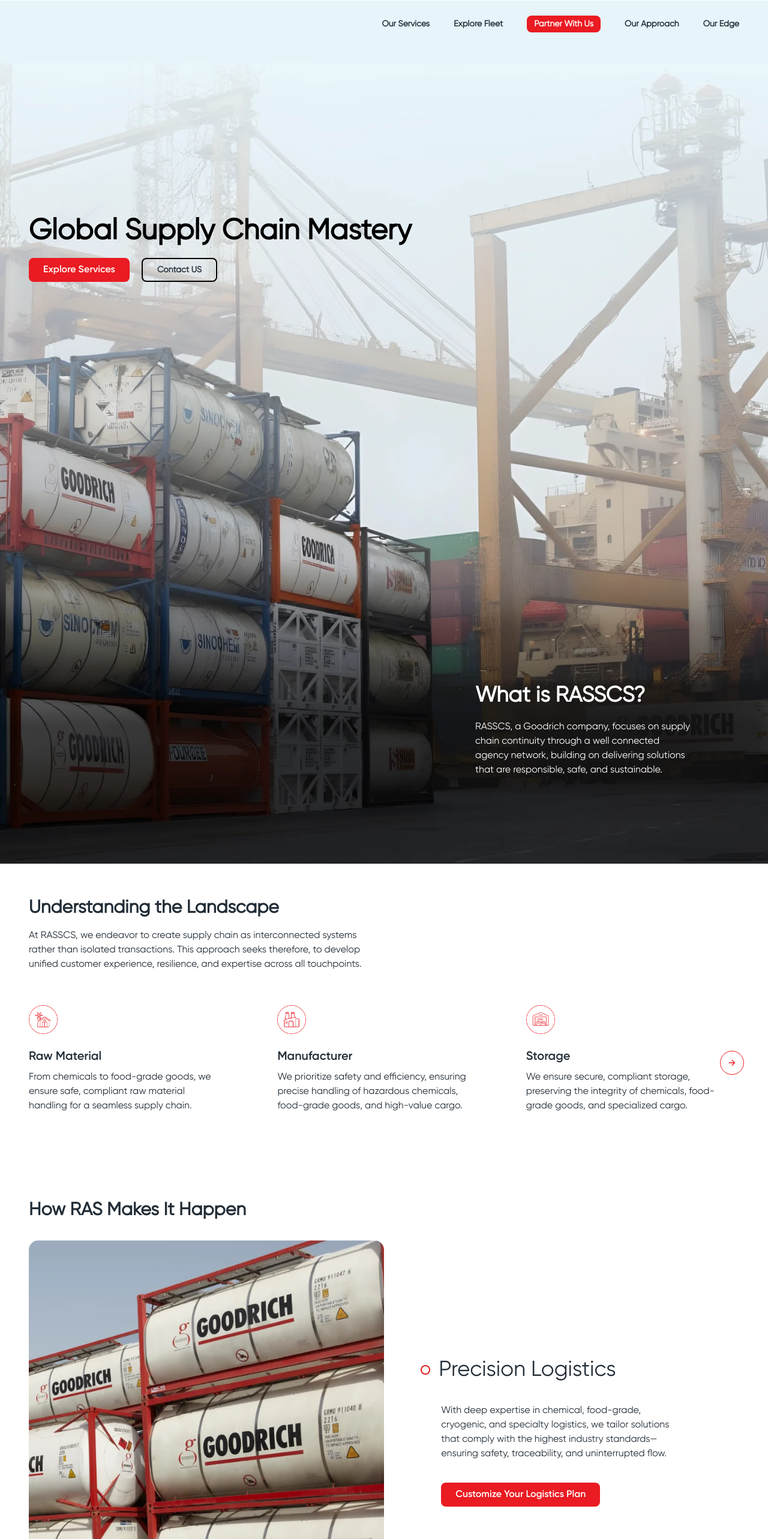
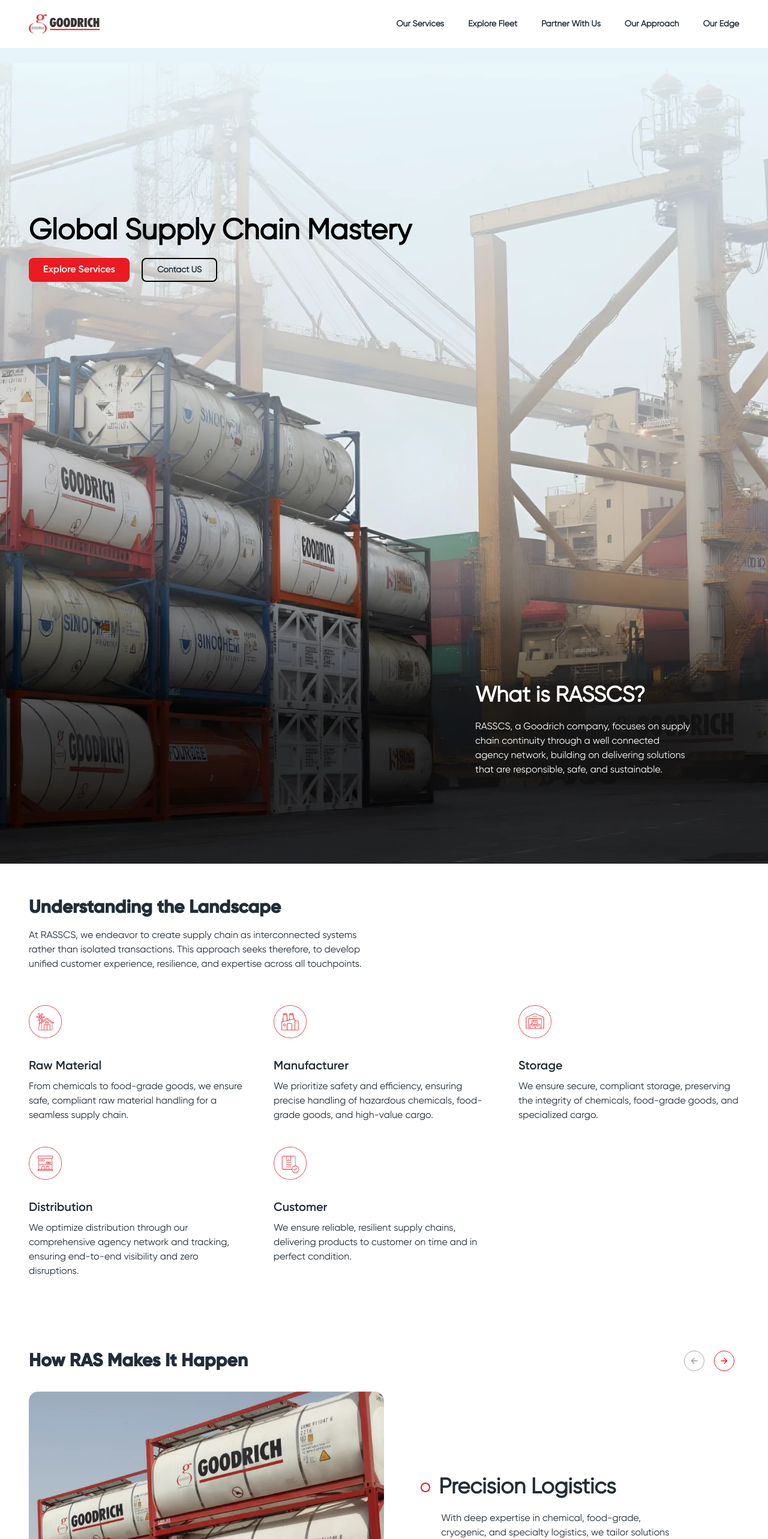
Before and after one commit to sunny-zerror/RAS, a Next.js app: page / in a window 1280 px wide. Shown: the top 2566 px of the page at 60% size. Built offline with nearby package versions, Linux system fonts and the light colour scheme; a web font is replaced by a local one.

Commit message:
some ras changes

```diff
--- a/src/components/cards/ServicesCard.jsx
+++ b/src/components/cards/ServicesCard.jsx
@@ -3,12 +3,12 @@
 const ServicesCard = ({ title, description, buttons }) => {
   return (
     <div>
-      <div className="w-full min-h-[22vh] flex flex-col overflow-hidden rounded-xl border-black border p-5 hover:border-transparent hover:bg-[#EA1B22] group transition-all duration-700">
+      <div className="w-full min-h-[22vh] flex flex-col overflow-hidden rounded-lg border-black border p-5 hover:border-transparent hover:bg-[#EA1B22] group transition-all duration-700">
         <p className=' text-sm md:text-lg font-semibold mb-2 group-hover:text-white'>{title}</p>
         <p className=' text-xs md:text-sm leading-tight  group-hover:text-white'>{description}</p>
         <div className="w-full mt-5 grid grid-cols-2 gap-5 opacity-0 max-h-0 group-hover:opacity-100 group-hover:max-h-[300px] transition-all duration-1000">
           {buttons.map((btn, idx) => (
-            <button key={idx} className='border-2 text-xs md:text-sm cursor-default border-white text-white px-4 py-2 rounded-xl'>
+            <button key={idx} className='border-2 text-xs md:text-sm cursor-default border-white text-white px-4 py-2 rounded-md'>
               {btn}
             </button>
           ))}
--- a/src/components/cards/UnderstandingCard.jsx
+++ b/src/components/cards/UnderstandingCard.jsx
@@ -6,20 +6,20 @@
   return (
     <div>
       <div
-        className=" w-[80vw] md:w-[45vw] lg:w-[40vw] xl:w-[28vw] flex flex-col justify-center pr-0 md:pr-10 gap-2"
+        className=" w-full flex flex-col justify-center  gap-2"
         onMouseEnter={() => setIsHovered(true)}
         onMouseLeave={() => setIsHovered(false)}
       >
         <div className="relative">
-          <div className="w-full h-[8vh]">
+          <div className="w-full h-[7vh] md:h-[10vh]">
 
           <img
-            className={`w-[15%] absolute transition-opacity duration-300 ease-in-out ${isHovered ? 'opacity-0' : 'opacity-100'}`}
+            className={` w-[30%] lg:w-[20%] xl:w-[15%] absolute transition-opacity duration-300 ease-in-out ${isHovered ? 'opacity-0' : 'opacity-100'}`}
             src={data.img}
             alt=""
             />
           <img
-            className={`w-[15%] absolute transition-opacity duration-300 ease-in-out ${isHovered ? 'opacity-100' : 'opacity-0'}`}
+            className={` w-[30%] lg:w-[20%] xl:w-[15%] absolute transition-opacity duration-300 ease-in-out ${isHovered ? 'opacity-100' : 'opacity-0'}`}
             src={data.hoverimg}
             alt=""
             />
--- a/src/components/common/Header.jsx
+++ b/src/components/common/Header.jsx
@@ -1,40 +1,22 @@
 import React, { useEffect } from 'react';
-import Headroom from 'react-headroom';
-import gsap from 'gsap';
 
 const Header = () => {
-  useEffect(() => {
-    import("gsap/ScrollTrigger").then((module) => {
-      const ScrollTrigger = module.ScrollTrigger;
-      gsap.registerPlugin(ScrollTrigger);
-
-    gsap.to("#header", {
-      scrollTrigger: {
-        trigger: "#header",
-        start: "15% top",
-        scrub: true,
-        // markers: true,
-      },
-     backgroundColor:"white"
-    });
-  })
-  }, []);
-
 
   return (
     <div>
-      <div id='header' className="absolute top-0 z-[99]   left-0 flex items-center justify-end w-full h-[10vh] ">
-      <Headroom>
-      <div id='header' className="w-full h-[10vh] z-[99]    flex items-center justify-end ">
-        <div className="flex gap-10 font-semibold items-center  text-sm px-12 ">
-        <p>Our Services</p>
-        <p>Explore Fleet</p>
-        <p className='px-3 rounded-lg py-1 bg-[#EA1B22] text-white'>Partner With Us</p>
-        <p>Our Approach</p>
-        <p>Our Edge</p>
+
+      <div id='header' className="w-full fixed top-0 left-0 h-[10vh] z-[99] px-12    flex items-center justify-between bg-white ">
+        <div className="w-[20%] ">
+          <img className='w-[50%]' src="/logos/logo.svg" alt="" />
         </div>
-      </div>
-      </Headroom>
+        <div className="flex gap-10 font-semibold items-center  text-sm  ">
+        <p className=' hover:text-[#EA1B22] duration-200 cursor-pointer hover:underline  '>Our Services</p>
+        <p className=' hover:text-[#EA1B22] duration-200 cursor-pointer hover:underline  '>Explore Fleet</p>
+        <p className=' hover:text-[#EA1B22] duration-200 cursor-pointer hover:underline  ' >Partner With Us</p>
+        <p className=' hover:text-[#EA1B22] duration-200 cursor-pointer hover:underline  '>Our Approach</p>
+        <p className=' hover:text-[#EA1B22] duration-200 cursor-pointer hover:underline  '>Our Edge</p>
+        </div>
+
       </div>
     </div>
   )
--- a/src/components/sections/HowRas.jsx
+++ b/src/components/sections/HowRas.jsx
@@ -55,7 +55,7 @@
 
     return (
         <div className="story_swiper_classname_container relative pad my-10 mb-20">
-            <p className='text-xl md:text-2xl lg:text-3xl font-semibold mb-8'>How RAS Makes It Happen</p>
+            <h1 className='text-xl md:text-2xl lg:text-3xl font-semibold mb-8 '>How RAS Makes It Happen</h1>
 
             <Swiper
                 modules={[Navigation, A11y]}
@@ -69,17 +69,17 @@
                 {
                     data.map((item, index) => (
                         <SwiperSlide key={item.id}>
-                            <div className="w-full h-[80vh] flex flex-col md:flex-row items-center justify-between">
+                            <div className="w-full h-[70vh] flex flex-col md:flex-row items-center justify-between">
                                 <div className=" w-full md:w-[50%]  overflow-hidden rounded-2xl h-full">
                                     <img className=' w-full h-full object-cover' src={item.img} alt="" />
                                 </div>
                                 <div className=" w-full md:w-[45%] h-full center pt-5 md:pt-0">
-                                    <div className="flex flex-col  h-full md:h-[50%] items-start gap-5 md:gap-0 md:justify-evenly  w-full ">
+                                    <div className="flex flex-col  h-full md:h-[50%] items-start gap-5   w-full ">
                                         <div className="flex w-full  items-center  gap-3 ">
                                             <div className=" size-3 md:size-5 center">
                                                 <img className='' src="/icons/Ellipse 30.png" alt="" />
                                             </div>
-                                            <p className='text-xl md:text-2xl lg:text-3xl xl:text-4xl'>{item.title}</p>
+                                            <p className='text-xl md:text-2xl lg:text-3xl xl:text-4xl font-semibold'>{item.title}</p>
                                         </div>
                                         <div className="pl-9">
                                             <p className=' text-xs lg:text-base  w-full md:w-[80%]'>{item.para}</p>
@@ -97,18 +97,18 @@
 
             </Swiper>
 
-            <div className="absolute  bottom-[0] md:bottom-5  flex w-full  right-0 z-[90] items-center justify-end ">
+            <div className="absolute  top-[0]   flex w-full  right-0 z-[90] items-center justify-end ">
                 <div className="flex  pr-5 md:pr-14    gap-2 md:gap-4 ">
                     <button
                         ref={prevRef}
-                        className={`p-2 scale-75 md:scale-100 shrink-0 text-[#EA1B22] border-[#EA1B22] rounded-full border z-10 transition-opacity duration-300 ${currentSlide === 0 ? 'opacity-50 cursor-not-allowed' : ''
+                        className={`p-2 scale-75 md:scale-100 shrink-0 text-[#EA1B22] border-[#EA1B22] rounded-full border z-10 transition-opacity duration-300 ${currentSlide === 0 ? 'border-gray-800 text-black opacity-40 cursor-not-allowed' : ''
                             }`}
                     >
                         <RiArrowLeftLine size={16} />
                     </button>
                     <button
                         ref={nextRef}
-                        className={`p-2 scale-75 md:scale-100 shrink-0 text-[#EA1B22] border-[#EA1B22] rounded-full border z-10 transition-opacity duration-300 ${currentSlide === totalSlides - 1 ? 'opacity-50 cursor-not-allowed' : ''
+                        className={`p-2 scale-75 md:scale-100 shrink-0 text-[#EA1B22] border-[#EA1B22] rounded-full border z-10 transition-opacity duration-300 ${currentSlide === totalSlides - 1 ? 'border-gray-800 text-black opacity-40 cursor-not-allowed' : ''
                             }`}
                     >
                         <RiArrowRightLine size={16} />
--- a/src/components/sections/OurServices.jsx
+++ b/src/components/sections/OurServices.jsx
@@ -33,7 +33,7 @@
     {
         title: 'Transportation',
         description: 'Reliable domestic transportation services designed for seamless movement of goods within national networks, ensuring timely and secure deliveries.',
-        buttons: ['Learn More', 'Get Quote', 'Get Quote', 'Get Quote', 'Get Quote', 'Get Quote', 'Get Quote'],
+        buttons: ['Learn More', 'Get Quote'],
     },
     {
         title: 'Awareness',
@@ -56,7 +56,7 @@
     <div>
         <div className="w-full  mb-10 mt-20 pad">
         <div className="w-full ">
-                <p className='text-xl md:text-2xl lg:text-3xl font-semibold'>Our Services</p>
+                <h1 className='text-xl md:text-2xl lg:text-3xl font-semibold'>Our Services</h1>
             </div>
             <div className="w-full mt-5 grid grid-cols-1 md:grid-cols-2 lg:grid-cols-3 gap-5">
                 {
--- a/src/components/sections/OurStrength.jsx
+++ b/src/components/sections/OurStrength.jsx
@@ -35,7 +35,7 @@
     <div>
       <div className="pad py-10 my-10 flex flex-col md:flex-row items-center justify-between">
         <div className=" w-full md:w-[45%] h-full flex gap-10 flex-col justify-evenly">
-          <p className="text-xl md:text-2xl lg:text-3xl font-semibold">Our Edge</p>
+          <h1 className="text-xl md:text-2xl lg:text-3xl font-semibold">Our Edge</h1>
           <div>
             <p className="font-semibold text-xs md:text-lg">
             Built on Responsibility. Driven by Safety. Powered by Expertise.
--- a/src/components/sections/Section2.jsx
+++ b/src/components/sections/Section2.jsx
@@ -72,14 +72,13 @@
     return (
         <div>
             <div className="w-full relative   pad ">
-
                 <div className=" w-full  md:w-[50%] flex flex-col justify-center gap-4 pt-14 ">
-                    <p className=' text-xl md:text-2xl lg:text-3xl font-semibold'>Understanding the Landscape</p>
+                    <h1 className=' text-xl md:text-2xl lg:text-3xl font-bold'>Understanding the Landscape</h1>
                     <p className='  text-xs  lg:text-base  leading-tight '>At RASSCS, we endeavor to create supply chain as interconnected systems rather than isolated transactions. This approach seeks therefore, to develop unified customer experience, resilience, and expertise across all touchpoints.</p>
                 </div>
 
                 <div className="pb-14 ">
-                    {
+                    {/* {
                         btn2 && (
                             <button
                                 onClick={handleScrollToEnd}
@@ -99,8 +98,8 @@
                                 <RiArrowLeftLine size={16} />
                             </button>
                         )
-                    }
-                    <div ref={scrollRef} className=" relative w-full pb-6 flex gap-14  mt-5 md:mt-14 overflow-x-scroll scroller">
+                    } */}
+                    <div ref={scrollRef} className=" relative w-full pb-6 grid grid-cols-2 md:grid-cols-3 gap-5 md:gap-10  mt-5 md:mt-14 ">
                         {
                             data.map((item, index) => (
                                 <UnderstandingCard key={index} data={item} />
```
Also changed, not shown: public/logos/logo.svg (added).
